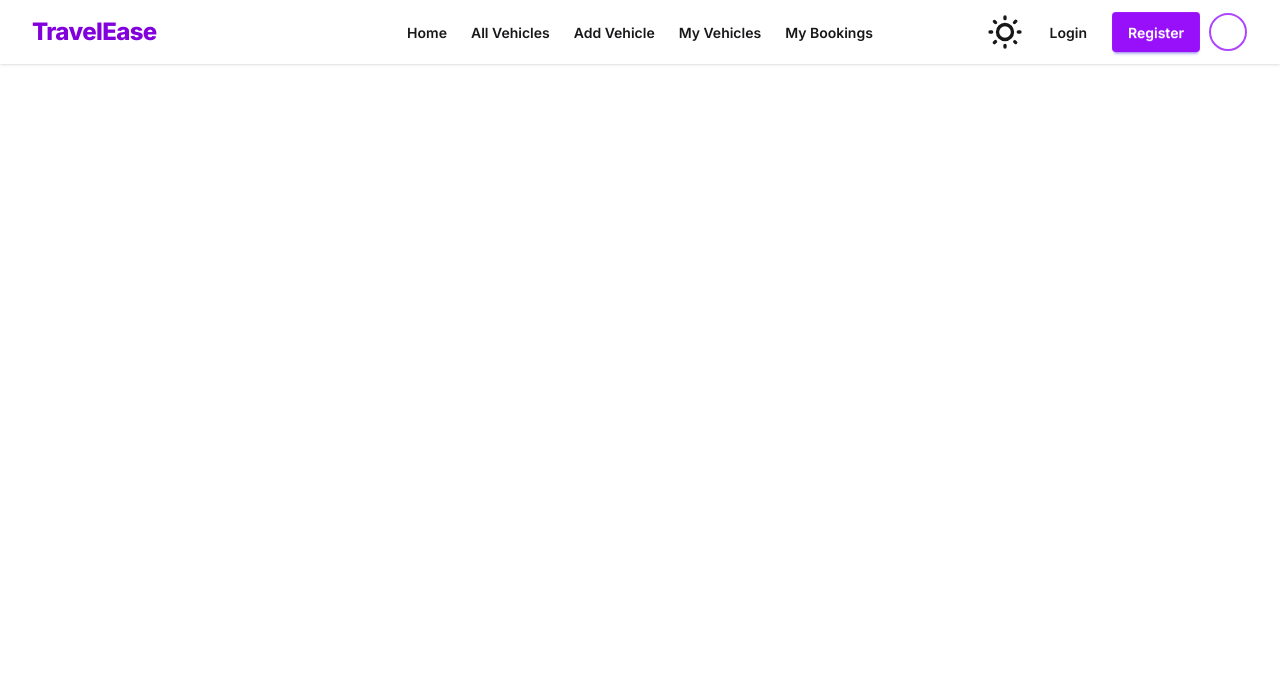
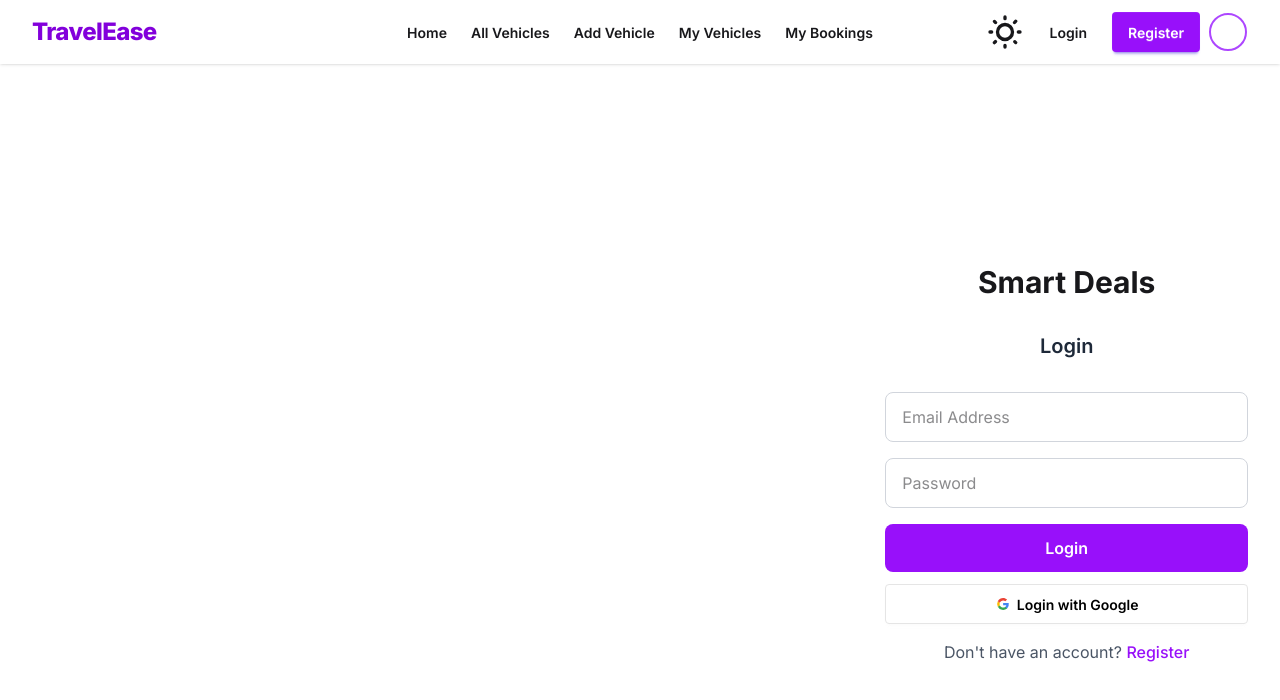
Before and after one commit to 30526/travel-ease-client, a React (Vite) app: page /login in a window 1280 px wide. Shown: the top 700 px of the page. Built offline with nearby package versions, Linux system fonts and the light colour scheme; no server answers.

Commit message:
added login page

```diff
--- a/src/pages/loginPage/LoginPage.jsx
+++ b/src/pages/loginPage/LoginPage.jsx
@@ -2,7 +2,94 @@ import React from "react";
 import { Link } from "react-router";
 
 const LoginPage = () => {
-  return <></>;
+  return (
+    <div className="grid grid-cols-1 md:grid-cols-6  min-h-screen">
+      <div className=" md:block col-span-4 hidden">
+        {/* <IridBG /> */}
+
+      </div>
+      <div className=" flex col-span-2 w-full justify-center items-center bg-white">
+        <div className="max-w-md w-full p-8">
+          <Link to={"/"}>
+            <h2 className="text-3xl cursor-pointer font-bold text-center">
+              Smart <span className="gradient-primary">Deals</span>
+            </h2>
+          </Link>
+          <h1 className="text-xl font-semibold text-gray-800 my-8 text-center">
+            Login
+          </h1>
+          <form className="space-y-4">
+            <input
+              type="email"
+              name="email"
+              placeholder="Email Address"
+              className="w-full px-4 py-3 rounded-lg border border-gray-300 focus:outline-none focus:ring-2 focus:ring-purple-500"
+              required
+            />
+            <input
+              type="password"
+              name="password"
+              placeholder="Password"
+              className="w-full px-4 py-3 rounded-lg border border-gray-300 focus:outline-none focus:ring-2 focus:ring-purple-500"
+              required
+            />
+
+            <button
+              type="submit"
+              className="w-full bg-purple-600 hover:bg-purple-700 text-white py-3 rounded-lg font-semibold transition-all duration-300"
+            >
+              Login
+            </button>
+          </form>
+          <button
+            // onClick={handleSocialLogin}
+            className=" hover:border-gray-400 hover:bg-gray-100
+           w-full mt-3 btn bg-white text-black border-[#e5e5e5]"
+          >
+            <svg
+              aria-label="Google logo"
+              width="16"
+              height="16"
+              xmlns="http://www.w3.org/2000/svg"
+              viewBox="0 0 512 512"
+            >
+              <g>
+                <path d="m0 0H512V512H0" fill="#fff"></path>
+                <path
+                  fill="#34a853"
+                  d="M153 292c30 82 118 95 171 60h62v48A192 192 0 0190 341"
+                ></path>
+                <path
+                  fill="#4285f4"
+                  d="m386 400a140 175 0 0053-179H260v74h102q-7 37-38 57"
+                ></path>
+                <path
+                  fill="#fbbc02"
+                  d="m90 341a208 200 0 010-171l63 49q-12 37 0 73"
+                ></path>
+                <path
+                  fill="#ea4335"
+                  d="m153 219c22-69 116-109 179-50l55-54c-78-75-230-72-297 55"
+                ></path>
+              </g>
+            </svg>
+            Login with Google
+          </button>
+
+          <p className="mt-4 text-gray-600 text-center">
+            Don't have an account?{" "}
+            <Link
+              to="/register"
+              state={location?.state}
+              className="text-purple-600 font-medium hover:underline"
+            >
+              Register
+            </Link>
+          </p>
+        </div>
+      </div>
+    </div>
+  );
 };
 
 export default LoginPage;
```
